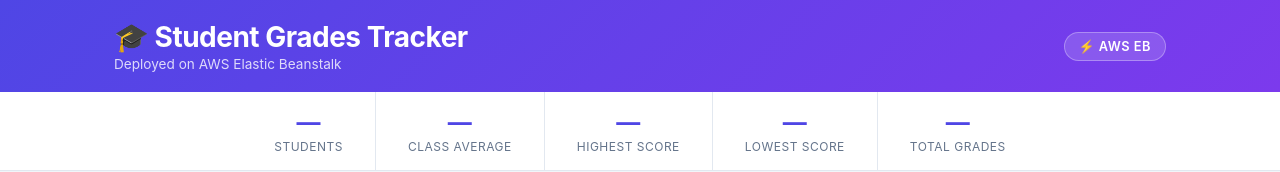
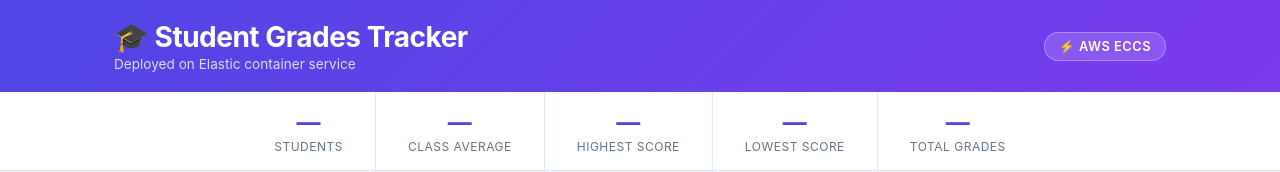
Before and after one commit to faizync/student-grades-tracker, a website: page public/index.html in a window 1280 px wide. Shown: the top 172 px of the page. Drawn offline with Linux system fonts and the light colour scheme; no server answers.

Commit message:
Update index.html

```diff
--- a/public/index.html
+++ b/public/index.html
@@ -13,9 +13,9 @@
     <div class="header-content">
       <div>
         <h1>🎓 Student Grades Tracker</h1>
-        <p class="subtitle">Deployed on AWS Elastic Beanstalk</p>
+        <p class="subtitle">Deployed on Elastic container service</p>
       </div>
-      <div class="aws-badge">⚡ AWS EB</div>
+      <div class="aws-badge">⚡ AWS ECCS</div>
     </div>
   </header>
 
```
